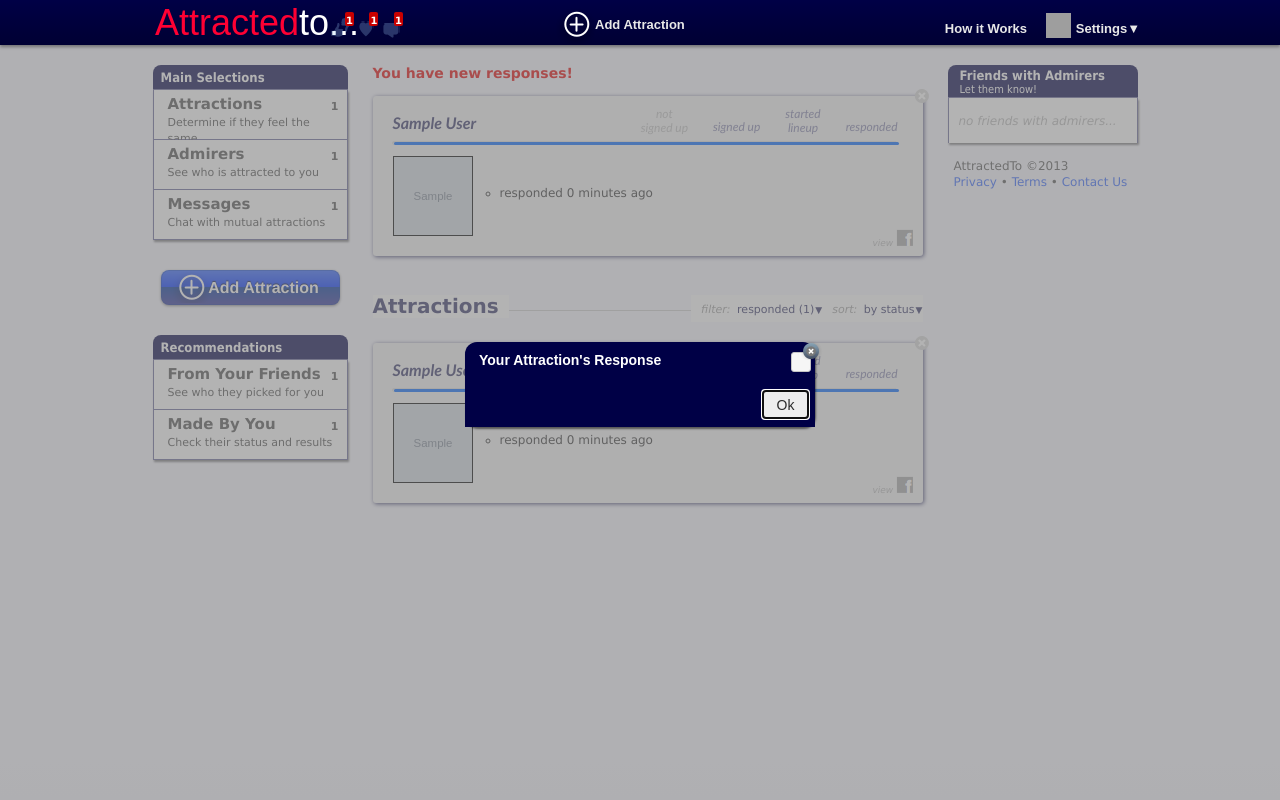
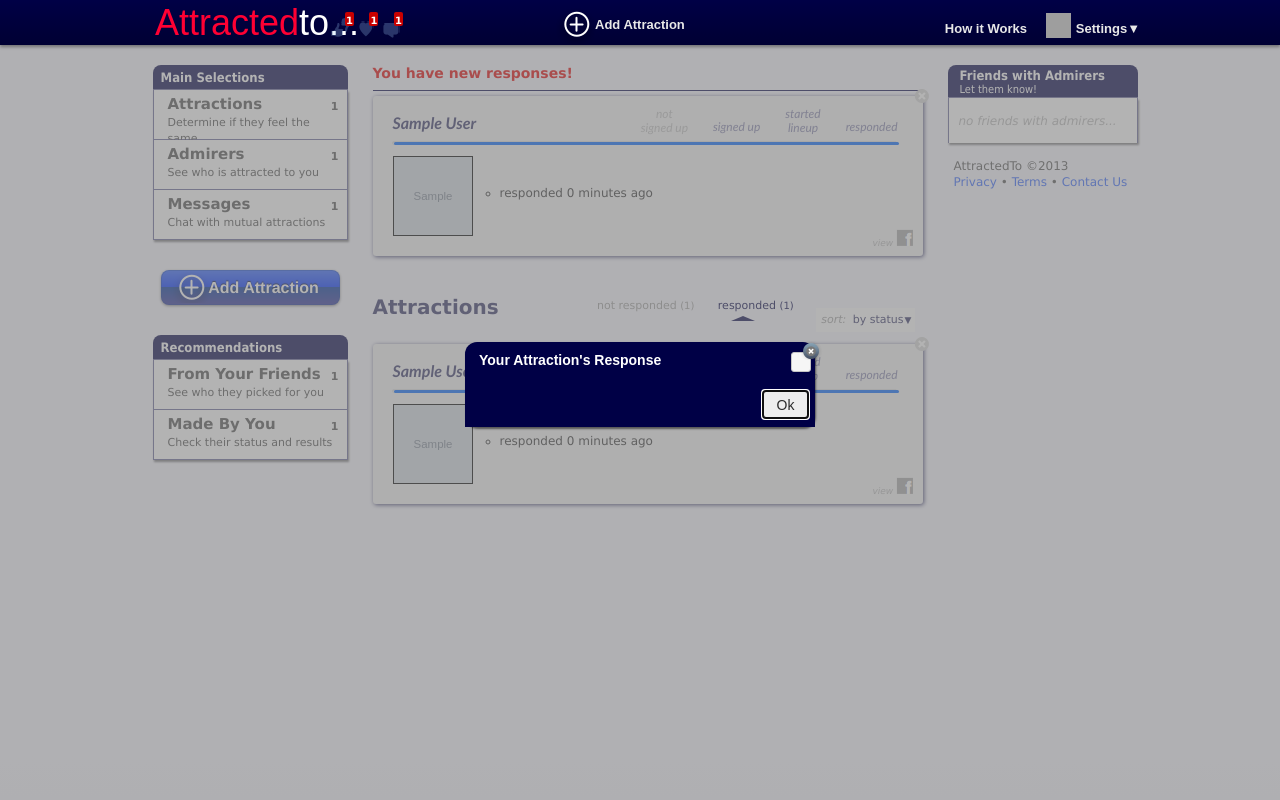
Before and after one commit to christophercheng/Crushmaven, a Django app: template crush/templates/crushes.html in a window 1280 px wide. Run offline with Django 3.2, Linux system fonts and the light colour scheme; the template is opened without the code that fills it: most values are stand-ins (such as "Sample title", 1, 10 or a date in 2020); grey boxes marked "Sample" are stand-in pictures; parts of the project's set-up code (start-up, migrations or seed data) failed here and were passed over; some libraries are stand-ins or nearby versions; grey boxes are pictures that could not be loaded.

Commit message:
css updated title bar

```diff
--- a/crush/static/fbdater.css
+++ b/crush/static/fbdater.css
@@ -156,6 +156,7 @@ a.button:hover {
 	margin-right:15px;
 	width:550px;
 	#background-color:white;
+	position:relative;
 }
 
 .right_sidebar {
@@ -600,26 +601,20 @@ a.button {
 /* ===========================   Title Bar ========================= */
 .title_line{
 	display:block;
-	border-bottom: 1px solid #D0D0D0;
+	border-bottom: 1px solid rgb(0,0,70);
 	width:100%;
-	height:15px;
+	position:absolute;
+	top:25px;
+	left:0px;
 }
 
 ul.title_bar {
 	list-style:none;
-	/*
-	#float:left;
-	#position:absolute;
-	#top:64px;
-	width:545px;
-		*/
-	margin-top:-16px;
+	#margin-top:25px;
 	margin-bottom:25px;
 }
 ul.title_bar > li {
 	display:inline-block;
-	/*#border: 1px solid gray;*/
-	background-color:white;
 	vertical-align:middle;
 	line-height:23px;
 }
@@ -629,17 +624,77 @@ ul.title_bar li.title_bar_title{
 	color:#333366;
 	font-weight:bold;
 	padding-right:10px;
-}
-
+	width:220px;
+}
+
+ul.title_bar li.conversation_title{
+	width:100%;
+}
+ul.title_bar li.conversation_title .conversation_title_name{
+	font-weight:normal;
+	font-size:16px;
+	}
+
+ul.title_bar li.title_bar_page_links  {
+	font-size:11px;
+	color:rgb(0,0,70);
+	vertical-align:top;
+	margin-top:-2px;
+}
+
+ul.title_bar li .title_bar_page_link {
+	position:relative;
+}
+
+ul.title_bar li .title_bar_page_first_link {
+	margin-right:20px;
+}
+
+ul.title_bar li .title_bar_page_link #page_link_pointer{
+	position:absolute;
+	left:25px;
+	bottom:-9px;
+	width:0px;
+	height:0px;
+	text-align:center;
+	border-left:12px solid transparent;
+	border-right:12px solid transparent;
+	border-bottom:5px solid rgb(0,0,70);
+}
+
+ul.title_bar li .title_bar_page_link .responded_pointer{
+	left:13px!important;
+}
+
+ul.title_bar li .title_bar_page_link .lineup_incomplete_pointer{
+	left:30px!important;
+}
+
+ul.title_bar li.title_bar_page_links a {
+	color:#A0A0A0;
+	font-size:11px;
+}
+
+ul.title_bar li.title_bar_page_links .crush_count{
+	font-size:10px;
+}
+
+ul.title_bar li.title_bar_page_links a:hover {
+	text-decoration:underline;
+}
 
 ul.title_bar li.title_bar_option {
 	float:right;
-	padding-left:10px;
-	padding-top:3px;
+	padding-left:5px;
+	padding-right:3px;
 	font-size:11px;
 	font-style:italic;
 	color:#A0A0A0;
 	position:relative;
+	margin-top:12px;
+	background:white;
+	margin-right:8px;
+
 }
 ul.title_bar li.title_bar_option a{
 	font-style:normal;
--- a/crush/templates/crushes.html
+++ b/crush/templates/crushes.html
@@ -305,6 +305,28 @@ $.each($('.crush_block .progress_bar_canal .progress_bar'),function(){
 		sort:
 		<a href="#">by status<span class="down_arrow">&#x25BC;</span></a>
 	</li>
+	<li class="title_bar_page_links">
+		{% if crush_type = 0  %}
+			<span class="title_bar_page_link active_title_bar_page_link title_bar_page_first_link "><span id="page_link_pointer" class="not_responded_pointer"></span>not responded <span class="crush_count">({{crushes_in_progress_count}})</span></span>
+			<a class="title_bar_page_link inactive_title_bar_page_link" href="/attractions_completed/">responded <span class="crush_count">({{crushes_completed_count}})</span></a>
+		{% else %}
+			<a class = "title_bar_page_link inactive_title_bar_page_link title_bar_page_first_link " href="/attractions/">not responded <span class="crush_count">({{crushes_in_progress_count}})</span></a>
+			<span class="title_bar_page_link active_title_bar_page_link"><span id="page_link_pointer" class="responded_pointer"></span>responded <span class="crush_count">({{crushes_completed_count}})</span></span>
+		{% endif %}
+	</li>
+</ul>
+<! -- End of crush type navigation widget -->
+
+{% comment %}
+
+<!-- Display the crush type navigation widget -->
+<span class="title_line"></span>
+<ul class="title_bar" id="title_bar_attractions">
+	<li class="title_bar_title">Attractions</li>
+	<li class="title_bar_option">
+		sort:
+		<a href="#">by status<span class="down_arrow">&#x25BC;</span></a>
+	</li>
 	<li class="title_bar_option">
 		filter:
 		{% if crush_type = 0  %}
@@ -326,6 +348,9 @@ $.each($('.crush_block .progress_bar_canal .progress_bar'),function(){
 </ul>
 <! -- End of crush type navigation widget -->
 
+{% endcomment %}
+
+
 {% if crush_relationships %}
 	{% for crush in crush_relationships %}
 		{% with crush as crush %}
@@ -338,9 +363,9 @@ $.each($('.crush_block .progress_bar_canal .progress_bar'),function(){
 
 <span id="no_content">
 	{% if crush_type = 0 %}
-		You do not have any {% if responded_relationships %} ongoing {% endif %}attractions.<BR><BR> <a href="javascript:{}" class="bt-fs-dialog">Add one</a> to get started.
+		You have no {% if responded_relationships %} ongoing {% endif %}attractions.<BR><BR> <a href="javascript:{}" class="bt-fs-dialog">Add one</a> to get started.
 	{% else %}
-		You do not have any responded attractions.
+		You have no responded attractions.
 	{% endif %}
 	</span>
 {% endif %}
--- a/postman/templates/postman/base_folder.html
+++ b/postman/templates/postman/base_folder.html
@@ -20,7 +20,7 @@ in the INSTALLED_APPS setting.
 {% if invalid_page %}
 <p>{% trans "Sorry, this page number is invalid." %}</p>
 {% else %}
-<a id="compose_new_message" href="{% url 'postman_write' %}">create message</a>
+<a id="compose_new_message" href="{% url 'postman_write' %}">(create message)</a>
 {% if pm_messages %}
 <div id=action_links>
 {% block pm_sender_header %}<label>sort by:</label>
--- a/postman/templates/postman/view.html
+++ b/postman/templates/postman/view.html
@@ -5,7 +5,7 @@
 <div id="postman">
 <span class="title_line"></span>
 <ul class="title_bar">
-	<li class="title_bar_title">Conversation: {{ attraction_user.get_name }}</li>
+	<li class="title_bar_title conversation_title">Converse <span class="conversation_title_name">with {{ attraction_user.get_name }}</span></li>
 </ul>
 
 	{% if pm_messages%}
```
Also changed, not shown: other parts of crush/static/fbdater.css (+18 -9 lines), crush/templates/admirers.html (+24 -5 lines).
